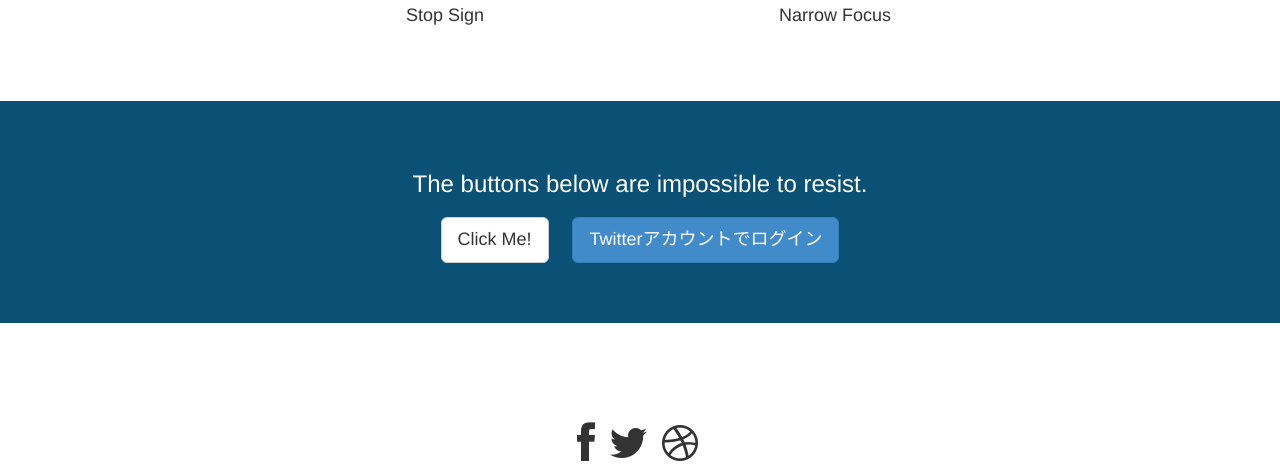
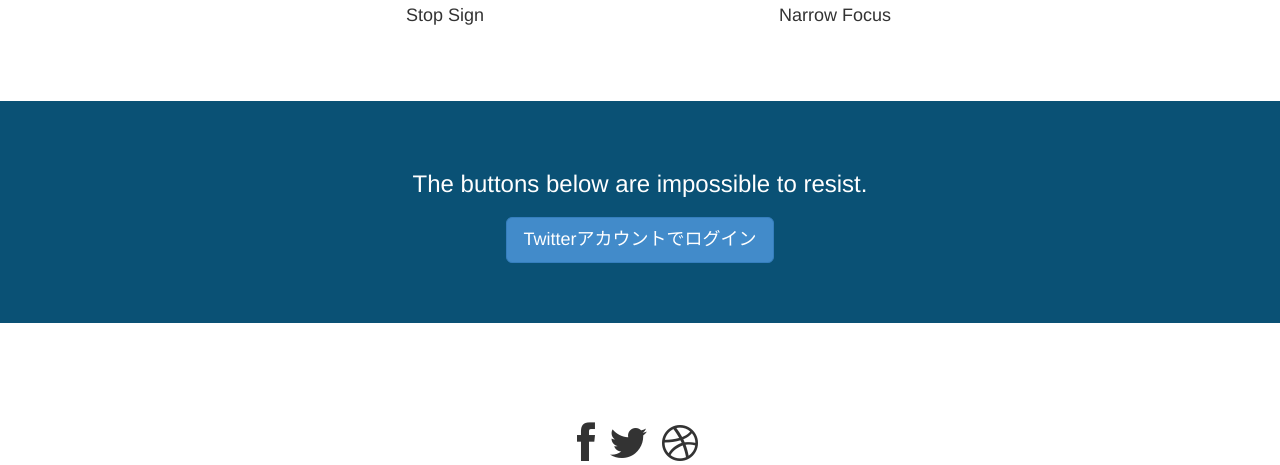
Before and after one commit to ikuwow/twoweeter, a CakePHP app: the page made by app/View/Tops/index.ctp in a window 1280 px wide. Shown: the part 2720-3185 px from the top of the page. Run offline with PHP 8.4 and a stand-in for CakePHP, Linux system fonts and the light colour scheme; the template is opened without the code that fills it, so the values that code supplies are empty; some libraries are stand-ins or nearby versions.

Commit message:
remove needless spaces from index.ctp

```diff
--- a/app/View/Tops/index.ctp
+++ b/app/View/Tops/index.ctp
@@ -1,7 +1,4 @@
-<!DOCTYPE html>
-
-
-    <!-- Bootstrap core CSS -->
+<!-- index.ctp -->
 
 <!-- Side Menu -->
 <a id="menu-toggle" href="#" class="btn btn-primary btn-lg toggle"><i class="fa fa-bars"></i></a>
@@ -153,7 +150,6 @@
         <div class="row">
             <div class="col-md-6 col-md-offset-3 text-center">
                 <h3>The buttons below are impossible to resist.</h3>
-                    <a href="#" class="btn btn-lg btn-default">Click Me!</a>
                 <a href="#" class="btn btn-lg btn-primary">Twitterアカウントでログイン</a>
             </div>
         </div>
```
Lines whose indentation alone changed are shown as unchanged.
